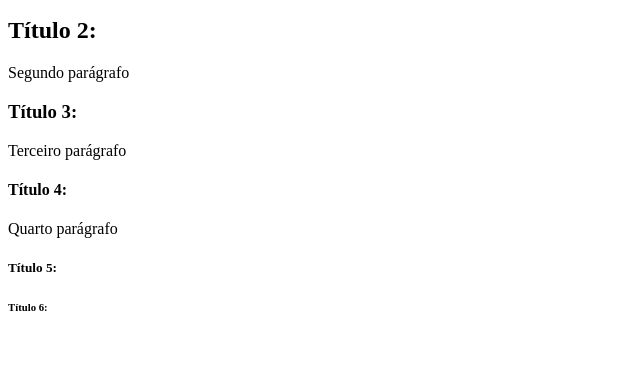
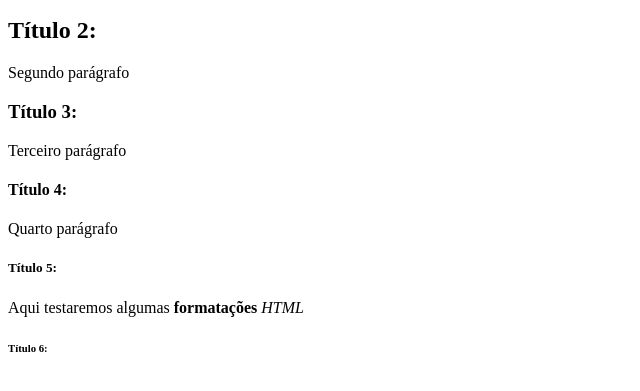
Before and after one commit to LucasPimentel91/HTML, a plain HTML site: page index.html in a window 1280 px wide. Shown: the part 87-478 px from the top of the page, without its empty margins (0-640 px from the left). Drawn offline with Linux system fonts and the light colour scheme.

Commit message:
Tags, Formatações e pastas index's

```diff
--- a/index.html
+++ b/index.html
@@ -18,6 +18,7 @@
         <h4>Título 4:</h4>
         <p>Quarto parágrafo</p>
         <h5>Título 5:</h5>
+        <p>Aqui testaremos algumas <b>formatações</b> <i>HTML</i></p>
         <h6>Título 6:</h6>
 
     </body>
```
